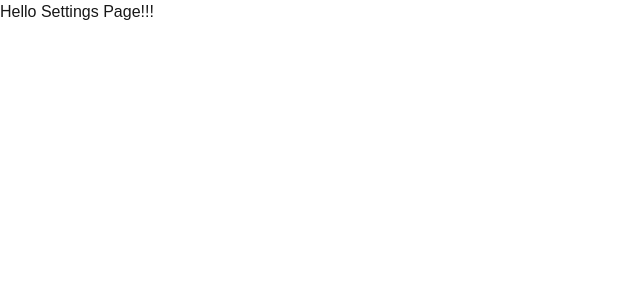
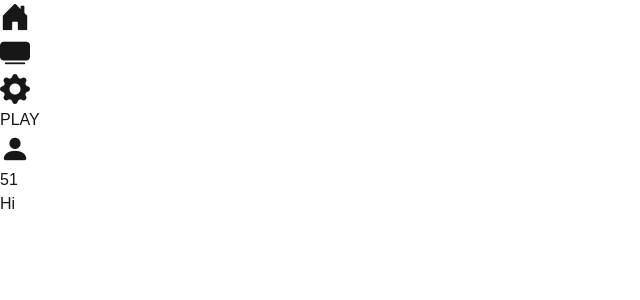
Before and after one commit to SkylerBanana/Strykz-FrontEnd, a Next.js app: page /settings in a window 1280 px wide. Shown: the top 300 px of the page, without its empty margins (0-640 px from the left). Built offline with nearby package versions, Linux system fonts and the light colour scheme.

Commit message:
Worked on Nav a bit added additonal components for the settings page

```diff
--- a/src/app/components/Layout.tsx
+++ b/src/app/components/Layout.tsx
@@ -3,7 +3,7 @@ import Nav from "./Nav";
 import "bootstrap-icons/font/bootstrap-icons.css";
 export default function Layout({ children }: { children: React.ReactNode }) {
   return (
-    <div className="h-dvh w-dvw flex">
+    <div className="h-dvh w-dvw flex flex-col">
       <Nav />
 
       <FriendsList />
--- a/src/app/components/Nav.tsx
+++ b/src/app/components/Nav.tsx
@@ -1,15 +1,23 @@
+"use client";
 import Link from "next/link";
-export default async function Nav() {
+export default function Nav() {
   return (
-    <nav className="p-2 flex h-fit w-dvw fixed">
+    <nav className="p-2 flex h-fit w-dvw ">
       <div className=" flex gap-4">
-        <i className="bi bi-house-door-fill"></i>
+        <div className="hover:bg-gray-500 py-1 px-2 rounded">
+          <i className="bi bi-house-door-fill"></i>
+        </div>
+
         <Link href="../matches">
-          <i className="bi bi-tv-fill"></i>
+          <div className="hover:bg-gray-500 py-1 px-2 rounded">
+            <i className="bi bi-tv-fill"></i>
+          </div>
         </Link>
 
         <Link href="/settings">
-          <i className="bi bi-gear-fill"></i>
+          <div className="hover:bg-gray-500 py-1 px-2 rounded">
+            <i className="bi bi-gear-fill"></i>
+          </div>
         </Link>
       </div>
 
--- /dev/null
+++ b/src/app/components/ui/AccountSettings.tsx
@@ -0,0 +1,3 @@
+export default function AccountSettings() {
+  return <p>Howdy From Account Settings!</p>;
+}
--- /dev/null
+++ b/src/app/components/ui/SubscriptionSettings.tsx
@@ -0,0 +1,3 @@
+export default function SubscriptionSettings() {
+  return <p>Howdy From Subscription Settings</p>;
+}
--- a/src/app/settings/page.tsx
+++ b/src/app/settings/page.tsx
@@ -1,7 +1,11 @@
+import Layout from "../components/Layout";
+
 export default async function settings() {
   return (
-    <div>
-      <p>Hello Settings Page!!!</p>
-    </div>
+    <Layout>
+      <div>
+        <p>Hi</p>
+      </div>
+    </Layout>
   );
 }
```
Also changed, not shown: src/app/components/ui/GameSettings.tsx (added, +15 -0 lines), src/app/components/ui/SettingsList.tsx (added, +11 -0 lines).
